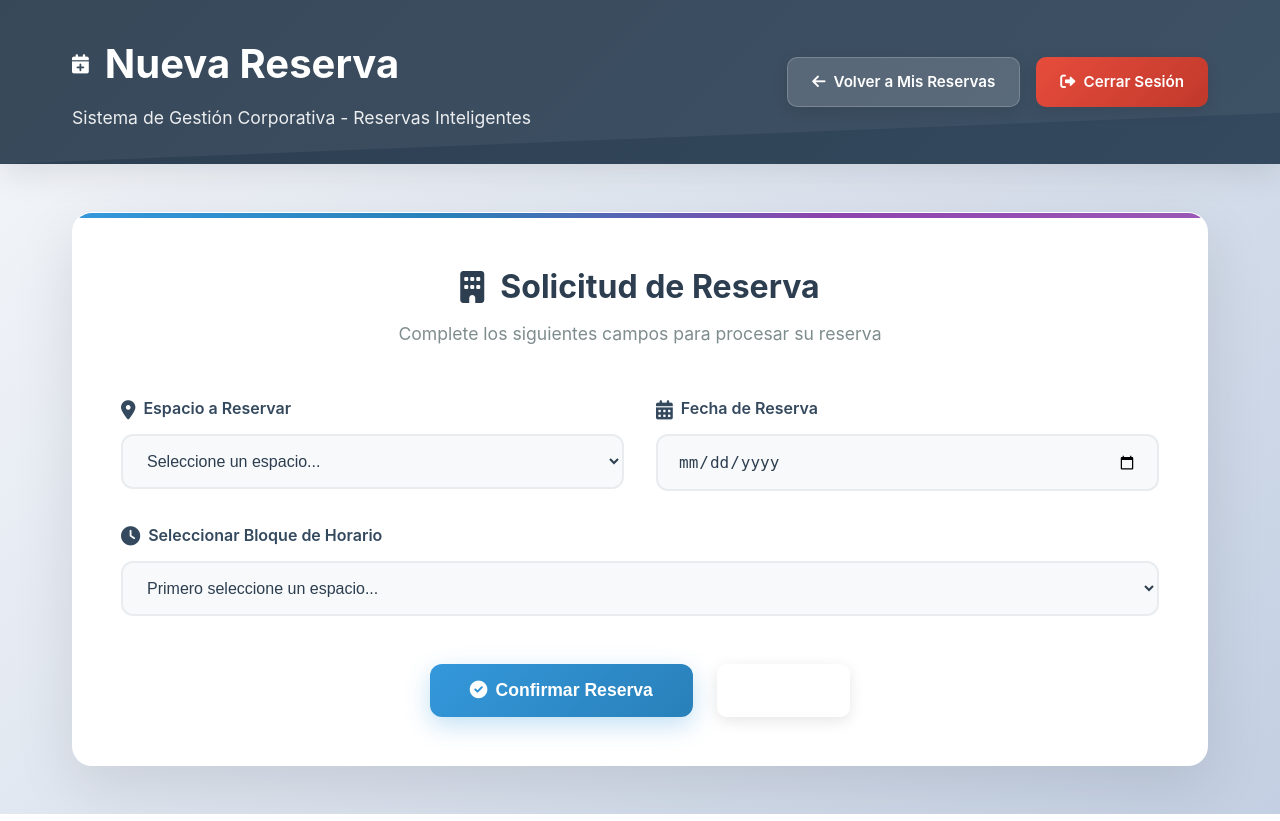
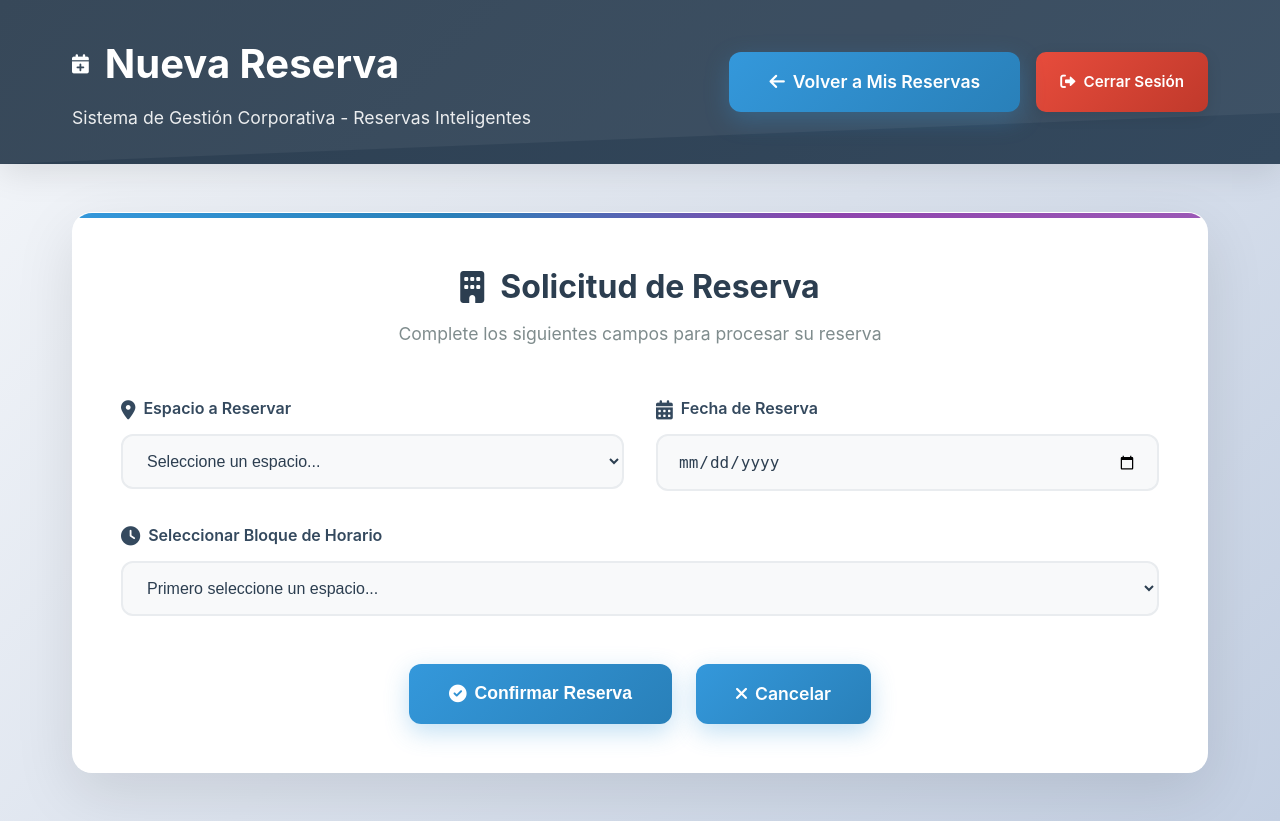
Before and after one commit to camilacarbajal07032013-dev/sistema_reservas_edificio, a Django app: template reservas/templates/reservas/nueva_reserva.html in a window 1280 px wide. Run offline with Django 5.2, Linux system fonts and the light colour scheme; the template is opened without the code that fills it, so the values that code supplies are empty.

Commit message:
Update nueva_reserva.html

```diff
--- a/reservas/templates/reservas/nueva_reserva.html
+++ b/reservas/templates/reservas/nueva_reserva.html
@@ -92,9 +92,18 @@
         }
 
         .btn-secondary {
-            background: rgba(255,255,255,0.15);
+            background: linear-gradient(135deg, #3498db 0%, #2980b9 100%);
             color: white;
-            border: 1px solid rgba(255,255,255,0.2);
+            padding: 1rem 2.5rem;
+            font-size: 1.1rem;
+            font-weight: 600;
+            border: none;
+            border-radius: 12px;
+            cursor: pointer;
+            transition: all 0.3s ease;
+            box-shadow: 0 8px 25px rgba(52,152,219,0.3);
+            position: relative;
+            overflow: hidden;
         }
 
         .btn-secondary:hover {
```
